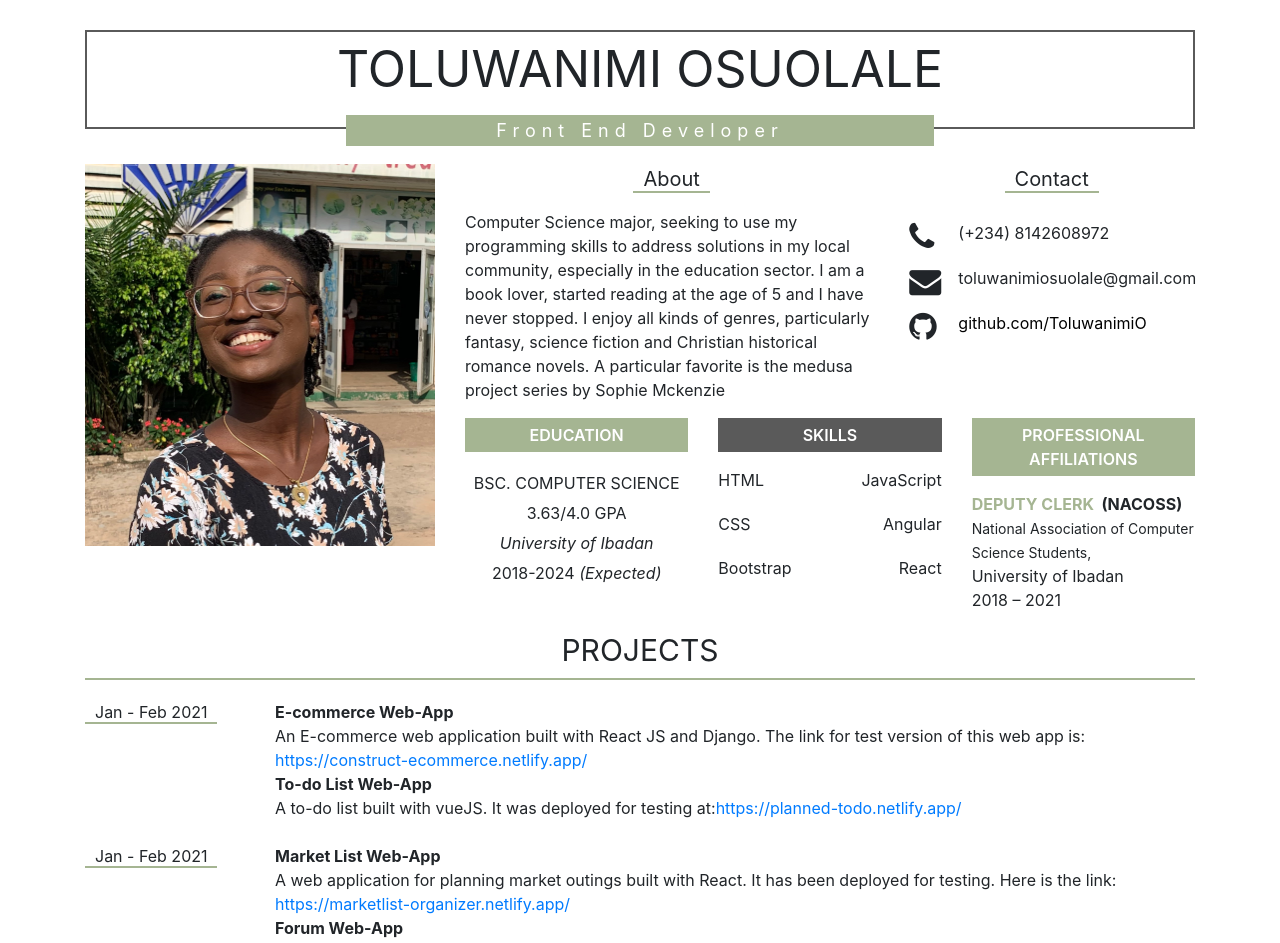
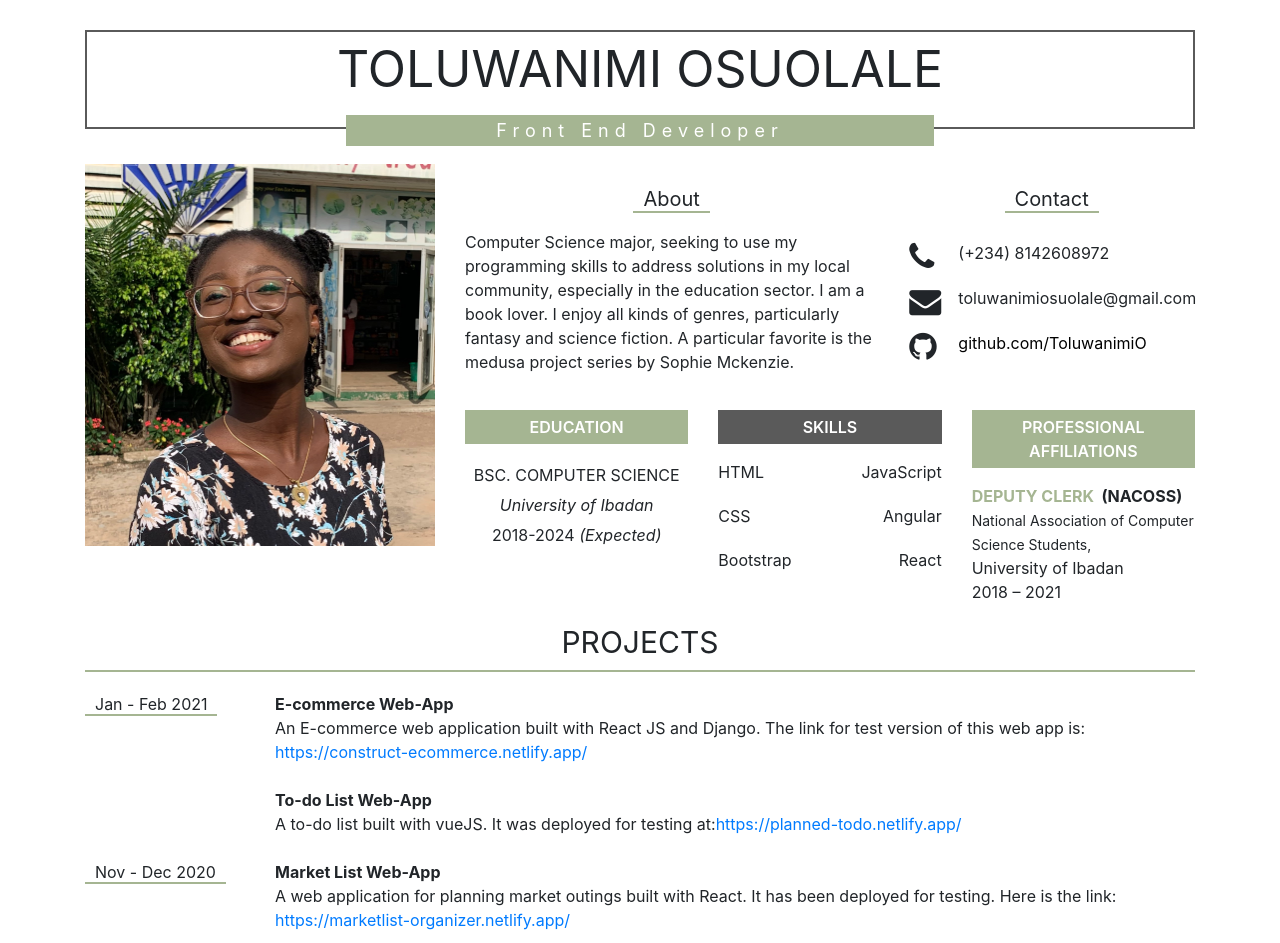
Before and after one commit to ToluwanimiO/hngi-resume, a React (Create React App) app: page / in a window 1280 px wide. Shown: the top 943 px of the page. Built offline with nearby package versions, Linux system fonts and the light colour scheme.

Commit message:
edited some parts

```diff
--- a/public/index.html
+++ b/public/index.html
@@ -2,7 +2,7 @@
 <html lang="en">
   <head>
     <meta charset="utf-8" />
-    <link rel="icon" href="%PUBLIC_URL%/favicon.ico" />
+    <link rel="icon" href="logo.png" />
     <meta name="viewport" content="width=device-width, initial-scale=1" />
     <meta name="theme-color" content="#000000" />
     <meta
@@ -26,7 +26,7 @@
       work correctly both with client-side routing and a non-root public URL.
       Learn how to configure a non-root public URL by running `npm run build`.
     -->
-    <title>React App</title>
+    <title>Toluwanimi Osuolale</title>
   </head>
   <body>
     <noscript>You need to enable JavaScript to run this app.</noscript>
--- a/src/App.js
+++ b/src/App.js
@@ -22,18 +22,16 @@ function App() {
         </div>
         <div className="col-md-8 text-center">
           <div className="row">
-            <div className="col-md-7">
+            <div className="col-md-7 pad-top">
               <p><span className="p-edits">About</span></p>
               <p className="text-left">
                 Computer Science major, seeking to use my programming skills to
                 address solutions in my local community, especially in the
-                education sector. I am a book lover, started reading at the age of 5
-                and I have never stopped. I enjoy all kinds of genres, particularly
-                fantasy, science fiction and Christian historical romance novels. A
-                particular favorite is the medusa project series by Sophie Mckenzie
+                education sector. I am a book lover. I enjoy all kinds of genres, particularly
+                fantasy and science fiction. A particular favorite is the medusa project series by Sophie Mckenzie.
               </p>
             </div>
-            <div className="col-md-5">
+            <div className="col-md-5 pad-top">
             <p><span className="p-edits">Contact</span></p>
               <div className="text-left">
                 <table>
@@ -54,16 +52,16 @@ function App() {
             </div>
           </div>
           <div className="row">
-            <div className="col-md-4">
+            <div className="col-md-4 pad-top">
             <p><span className="block-edits color-green">EDUCATION</span></p>
               <div className="spaced-text">
                 BSC. COMPUTER SCIENCE<br/>
-                3.63/4.0 GPA<br/>
+                {/* 3.63/4.0 GPA<br/> */}
                 <i>University of Ibadan</i><br/>
                 2018-2024 <i>(Expected)</i><br/>
               </div>
             </div>
-            <div className="col-md-4 spaced-line">
+            <div className="col-md-4 spaced-line pad-top">
               <p><span className="block-edits color-dark">SKILLS</span></p>
               <ul className="spaced-skills">
                 <li className="flex-item">HTML</li>
@@ -86,7 +84,7 @@ function App() {
                 <li className="flex-item">PHP</li>
               </ul> */}
             </div>
-            <div className="col-md-4">
+            <div className="col-md-4 pad-top">
               <p><span className="block-edits color-green">PROFESSIONAL AFFILIATIONS</span></p>
               <p className="text-left">
                 <b><font className="text-green">DEPUTY CLERK</font>&nbsp;&nbsp;(NACOSS)</b><br />
@@ -120,6 +118,7 @@ function App() {
               An E-commerce web application built with React JS and Django. The link for
               test version of this web app is: <a className="project-link" target="_blank" href="https://construct-ecommerce.netlify.app/">https://construct-ecommerce.netlify.app/</a>
             </div>
+            <br />
             <b>To-do List Web-App</b>
             <div>
             A to-do list built with vueJS. It was deployed for testing at:<a className="project-link" target="_blank" href="https://planned-todo.netlify.app/">https://planned-todo.netlify.app/</a>
@@ -129,7 +128,7 @@ function App() {
         <br/>
         <div className="row">
           <div className="col-md-2">
-            <p><span className="p-edits-sm">Jan - Feb 2021</span></p>
+            <p><span className="p-edits-sm">Nov - Dec 2020</span></p>
           </div>
           <div className="col-md-10">
             <b>Market List Web-App</b>
@@ -137,6 +136,7 @@ function App() {
             A web application for planning market outings built with React. It has been
             deployed for testing. Here is the link:  <a className="project-link" target="_blank" href="https://marketlist-organizer.netlify.app/">https://marketlist-organizer.netlify.app/</a>
             </div>
+            <br />
             <b>Forum Web-App</b>
             <div>
             A forum web application for built with Angular and Django. The link for the
@@ -152,7 +152,7 @@ function App() {
             <img src={hng} />
           </div>
           <div className="col-md-9">
-          I embarked on a journey with HNGi8- Zuri Internship<br />
+          I embarked on a journey with HNGi8- Zuri Internship.
           Join me <a target="_blank" href="https://internship.zuri.team/">here</a>
           </div>
         </div>
--- a/src/styles.css
+++ b/src/styles.css
@@ -122,3 +122,7 @@
 
   margin-bottom: 20px;
 }
+.space-out
+{
+  padding-top:10px;
+}
```
Also changed, not shown: public/logo.png (added).
